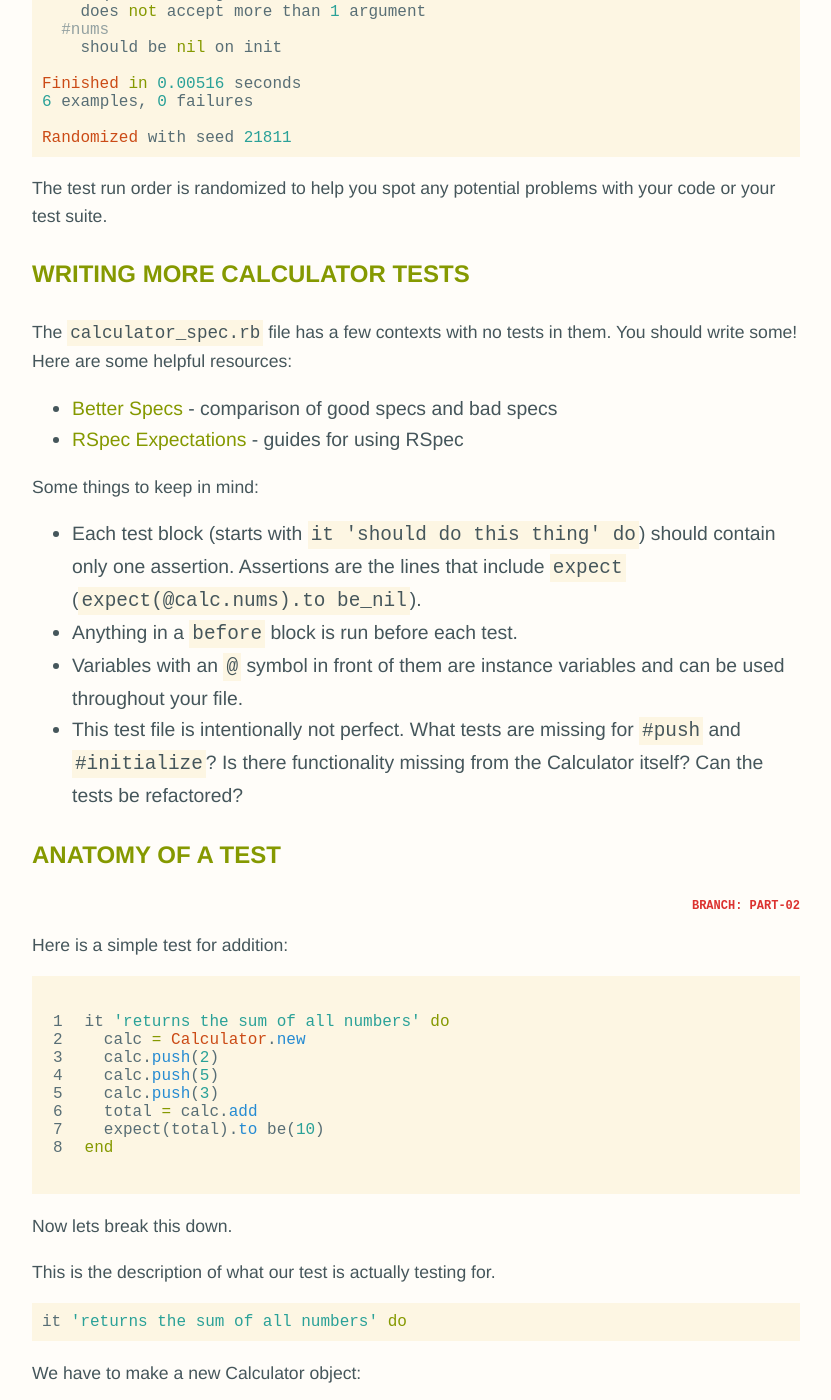
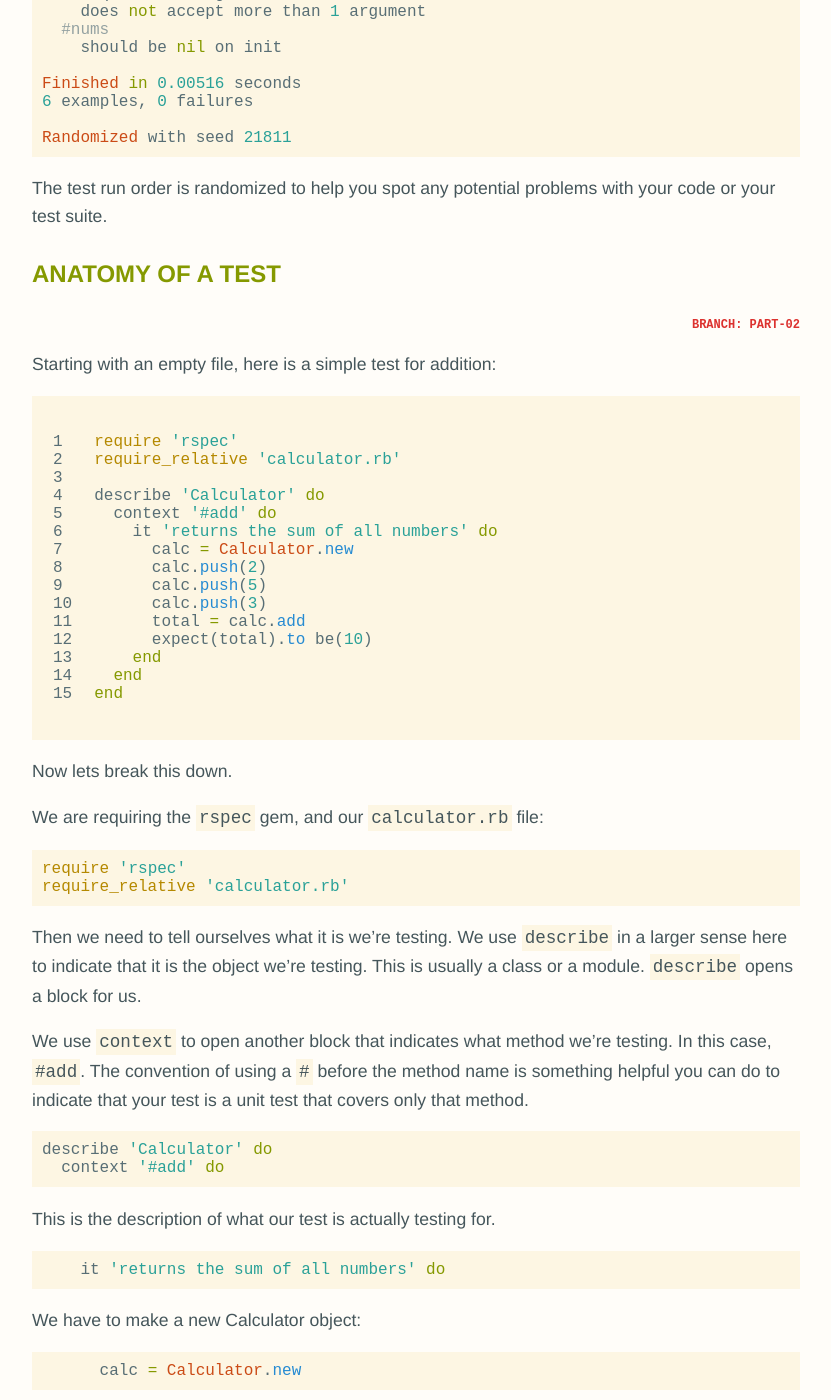
Before and after one commit to feministy/testing, a Jekyll site: the page built from _posts/2014-01-24-ruby-rspec.md, in a window 1280 px wide and 1400 px high, scrolled down 3490 px. Shown: the whole window, without its empty margins (224-1055 px from the left). Built offline with Jekyll 4.4.1, drawn with Linux system fonts in a browser that asks for light colours; Markdown is read by kramdown in place of the engine named in the settings; some of the changed text lies outside the part shown.

Commit message:
added part-02

```diff
--- a/_posts/2014-01-24-ruby-rspec.md
+++ b/_posts/2014-01-24-ruby-rspec.md
@@ -155,68 +155,87 @@ Randomized with seed 21811
 
 The test run order is randomized to help you spot any potential problems with your code or your test suite.
 
-## Writing more calculator tests
-
-The `calculator_spec.rb` file has a few contexts with no tests in them. You should write some! Here are some helpful resources:
-
-* [Better Specs](http://betterspecs.org/) - comparison of good specs and bad specs
-* [RSpec Expectations](http://rubydoc.info/gems/rspec-expectations/frames) - guides for using RSpec
-
-Some things to keep in mind:
-
-* Each test block (starts with `it 'should do this thing' do`) should contain only one assertion. Assertions are the lines that include `expect` (`expect(@calc.nums).to be_nil`).
-* Anything in a `before` block is run before each test.
-* Variables with an `@` symbol in front of them are instance variables and can be used throughout your file.
-* This test file is intentionally not perfect. What tests are missing for `#push` and `#initialize`? Is there functionality missing from the Calculator itself? Can the tests be refactored?
-
 ## Anatomy of a test
 
 ###### branch: part-02
 
-Here is a simple test for addition:
+Starting with an empty file, here is a simple test for addition:
 
 {% highlight ruby linenos %}
-it 'returns the sum of all numbers' do
-  calc = Calculator.new
-  calc.push(2)
-  calc.push(5)
-  calc.push(3)
-  total = calc.add
-  expect(total).to be(10)
+require 'rspec'
+require_relative 'calculator.rb'
+
+describe 'Calculator' do
+  context '#add' do
+    it 'returns the sum of all numbers' do
+      calc = Calculator.new
+      calc.push(2)
+      calc.push(5)
+      calc.push(3)
+      total = calc.add
+      expect(total).to be(10)
+    end
+  end
 end
 {% endhighlight %}
 
 Now lets break this down.
 
+We are requiring the `rspec` gem, and our `calculator.rb` file:
+
+{% highlight ruby %}
+require 'rspec'
+require_relative 'calculator.rb'
+{% endhighlight %}
+
+Then we need to tell ourselves what it is we're testing. We use `describe` in a larger sense here to indicate that it is the object we're testing. This is usually a class or a module. `describe` opens a block for us.
+
+We use `context` to open another block that indicates what method we're testing. In this case, `#add`. The convention of using a `#` before the method name is something helpful you can do to indicate that your test is a unit test that covers only that method.
+
+{% highlight ruby %}
+describe 'Calculator' do
+  context '#add' do
+{% endhighlight %}
+
 This is the description of what our test is actually testing for.
 
 {% highlight ruby %}
-it 'returns the sum of all numbers' do
+    it 'returns the sum of all numbers' do
 {% endhighlight %}
 
 We have to make a new Calculator object:
 
 {% highlight ruby %}
-  calc = Calculator.new
+      calc = Calculator.new
 {% endhighlight %}
 
 And put some numbers into our Calculator:
 
 {% highlight ruby %}
-  calc.push(2)
-  calc.push(5)
-  calc.push(3)
+      calc.push(2)
+      calc.push(5)
+      calc.push(3)
 {% endhighlight %}
 
 Now that our calculator has numbers, we can add them together to get a total using the add method.
 
 {% highlight ruby %}
-  total = calc.add
+      total = calc.add
 {% endhighlight %}
 
 This is our assertion. Read in plain English: `we expect the total to be 10`. Our test will pass if the total is 10. Our test will fail is the total is not 10 (the Integer).
 
 {% highlight ruby %}
-  expect(total).to be(10)
+      expect(total).to be(10)
+    end
+  end
 end
 {% endhighlight %}
+
+
+
+
+# Additional RSpec resources
+
+* [Better Specs](http://betterspecs.org/) - comparison of good specs and bad specs
+* [RSpec Expectations](http://rubydoc.info/gems/rspec-expectations/frames) - guides for using RSpec
```
